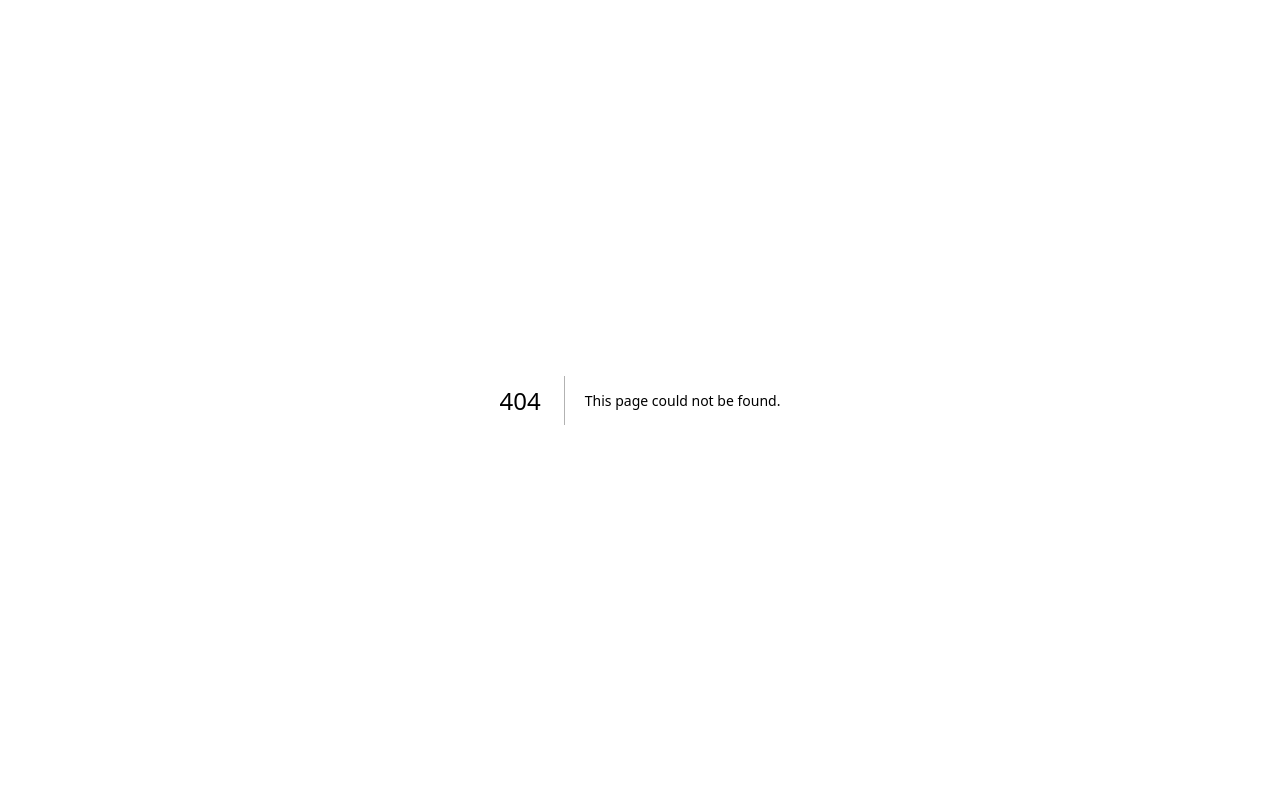
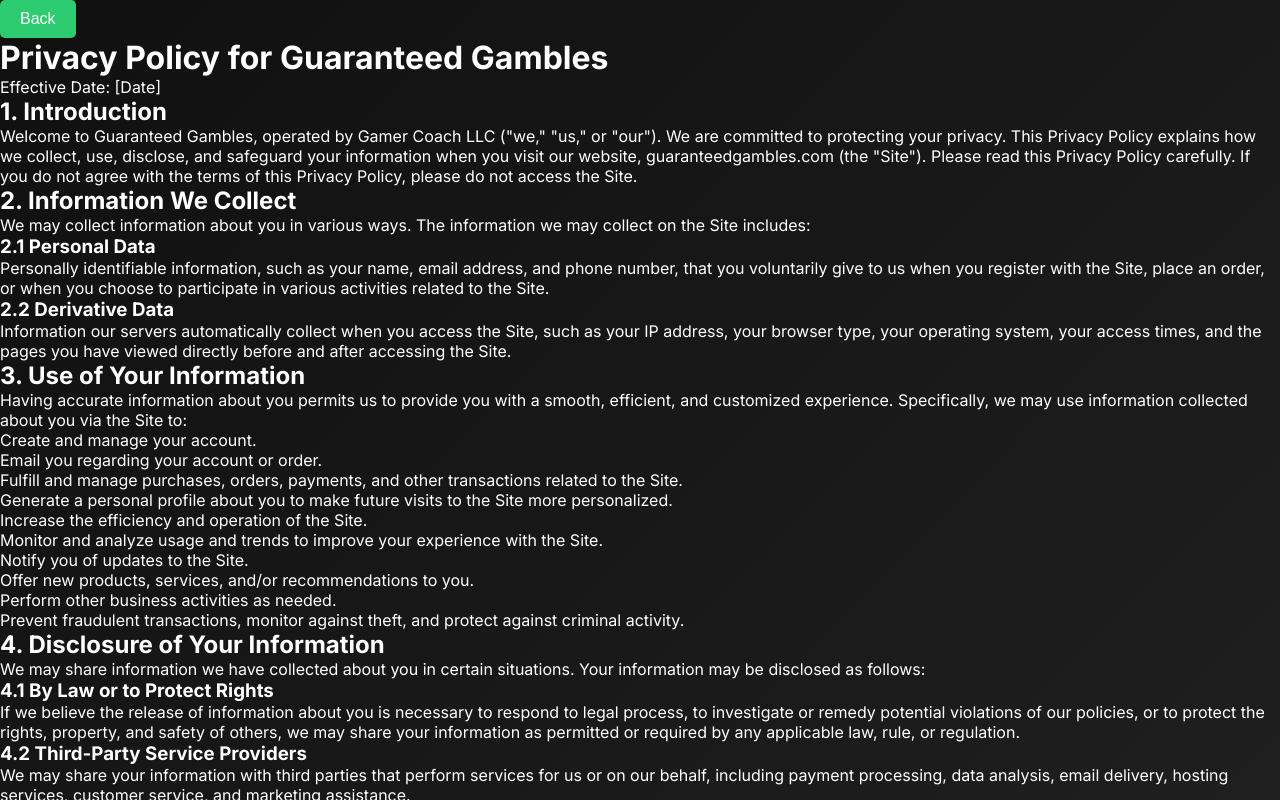
Before and after one commit to Brody234/guaranteedgambles, a Next.js app: page /privacypolicy in a window 1280 px wide. Before the commit this address had no page. Built offline with nearby package versions, Linux system fonts and the light colour scheme.

Commit message:
Privacy Policy Published

```diff
--- /dev/null
+++ b/src/app/privacypolicy/page.jsx
@@ -0,0 +1,107 @@
+'use client'
+import React from 'react';
+import { useRouter } from 'next/navigation';
+
+const PrivacyPolicy = () => {
+    const router = useRouter()
+  return (
+    <div>
+        <button className='primary-button' onClick={()=>router.back()}><p>Back</p></button>
+      <main>
+        <h1>Privacy Policy for Guaranteed Gambles</h1>
+        <p>Effective Date: [Date]</p>
+
+        <section>
+          <h2>1. Introduction</h2>
+          <p>
+            Welcome to Guaranteed Gambles, operated by Gamer Coach LLC ("we," "us," or "our"). We are committed to protecting your privacy. This Privacy Policy explains how we collect, use, disclose, and safeguard your information when you visit our website, <a href="https://guaranteedgambles.com">guaranteedgambles.com</a> (the "Site"). Please read this Privacy Policy carefully. If you do not agree with the terms of this Privacy Policy, please do not access the Site.
+          </p>
+        </section>
+
+        <section>
+          <h2>2. Information We Collect</h2>
+          <p>We may collect information about you in various ways. The information we may collect on the Site includes:</p>
+
+          <h3>2.1 Personal Data</h3>
+          <p>
+            Personally identifiable information, such as your name, email address, and phone number, that you voluntarily give to us when you register with the Site, place an order, or when you choose to participate in various activities related to the Site.
+          </p>
+
+          <h3>2.2 Derivative Data</h3>
+          <p>
+            Information our servers automatically collect when you access the Site, such as your IP address, your browser type, your operating system, your access times, and the pages you have viewed directly before and after accessing the Site.
+          </p>
+        </section>
+
+        <section>
+          <h2>3. Use of Your Information</h2>
+          <p>
+            Having accurate information about you permits us to provide you with a smooth, efficient, and customized experience. Specifically, we may use information collected about you via the Site to:
+          </p>
+          <ul>
+            <li>Create and manage your account.</li>
+            <li>Email you regarding your account or order.</li>
+            <li>Fulfill and manage purchases, orders, payments, and other transactions related to the Site.</li>
+            <li>Generate a personal profile about you to make future visits to the Site more personalized.</li>
+            <li>Increase the efficiency and operation of the Site.</li>
+            <li>Monitor and analyze usage and trends to improve your experience with the Site.</li>
+            <li>Notify you of updates to the Site.</li>
+            <li>Offer new products, services, and/or recommendations to you.</li>
+            <li>Perform other business activities as needed.</li>
+            <li>Prevent fraudulent transactions, monitor against theft, and protect against criminal activity.</li>
+          </ul>
+        </section>
+
+        <section>
+          <h2>4. Disclosure of Your Information</h2>
+          <p>We may share information we have collected about you in certain situations. Your information may be disclosed as follows:</p>
+
+          <h3>4.1 By Law or to Protect Rights</h3>
+          <p>
+            If we believe the release of information about you is necessary to respond to legal process, to investigate or remedy potential violations of our policies, or to protect the rights, property, and safety of others, we may share your information as permitted or required by any applicable law, rule, or regulation.
+          </p>
+
+          <h3>4.2 Third-Party Service Providers</h3>
+          <p>
+            We may share your information with third parties that perform services for us or on our behalf, including payment processing, data analysis, email delivery, hosting services, customer service, and marketing assistance.
+          </p>
+        </section>
+
+        <section>
+          <h2>5. Security of Your Information</h2>
+          <p>
+            We use administrative, technical, and physical security measures to help protect your personal information. While we have taken reasonable steps to secure the personal information you provide to us, please be aware that despite our efforts, no security measures are perfect or impenetrable, and no method of data transmission can be guaranteed against any interception or other type of misuse.
+          </p>
+        </section>
+
+        <section>
+          <h2>6. Policy for Children</h2>
+          <p>
+            We do not knowingly solicit information from or market to children under the age of 13. If we learn that we have collected personal information from a child under age 13 without verification of parental consent, we will delete that information as quickly as possible. If you believe we might have any information from or about a child under 13, please contact us at <a href="mailto:brodymassad@gmail.com">brodymassad@gmail.com</a>.
+          </p>
+        </section>
+
+        <section>
+          <h2>7. Changes to This Privacy Policy</h2>
+          <p>
+            We may update this Privacy Policy from time to time in order to reflect, for example, changes to our practices or for other operational, legal, or regulatory reasons.
+          </p>
+        </section>
+
+        <section>
+          <h2>8. Contact Us</h2>
+          <p>
+            If you have questions or comments about this Privacy Policy, please contact us at:
+          </p>
+          <address>
+            Gamer Coach LLC<br />
+            Email: <a href="mailto:brodymassad@gmail.com">brodymassad@gmail.com</a><br />
+            Phone: [Your phone number]
+          </address>
+        </section>
+      </main>
+    </div>
+  );
+};
+
+export default PrivacyPolicy;
```
